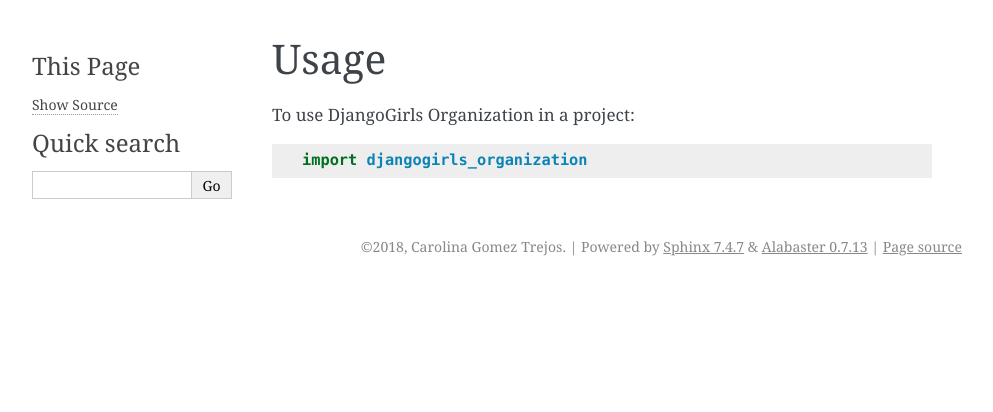
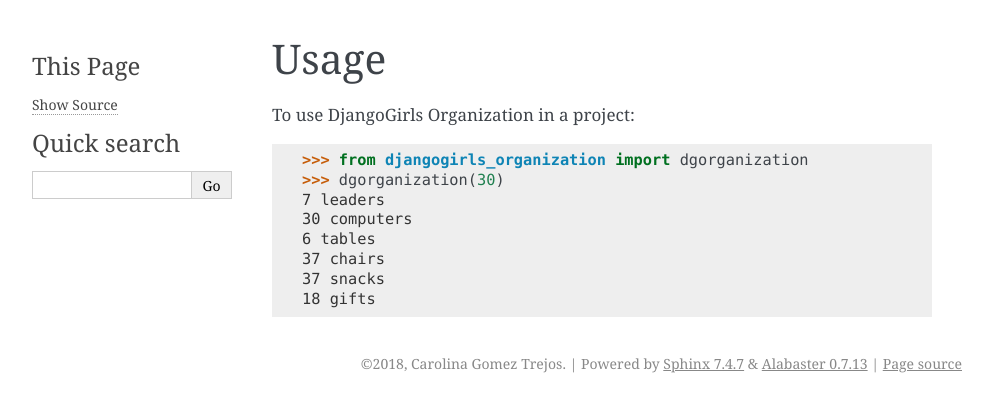
Before and after one commit to carogomezt/djangogirls_organization, a Sphinx documentation site: the page built from docs/usage.rst, in a window 1280 px wide. Shown: the top 412 px of the page, without its empty margins (148-1141 px from the left). Built offline with Sphinx 7.4.7, drawn with Linux system fonts in a browser that asks for light colours; pages that are not in the unit, such as notebooks, are missing from menus.

Commit message:
Update documentation with more details

```diff
--- a/docs/usage.rst
+++ b/docs/usage.rst
@@ -4,4 +4,11 @@
 
 To use DjangoGirls Organization in a project::
 
-    import djangogirls_organization
+    >>> from djangogirls_organization import dgorganization
+    >>> dgorganization(30)
+    7 leaders
+    30 computers
+    6 tables
+    37 chairs
+    37 snacks
+    18 gifts
```
